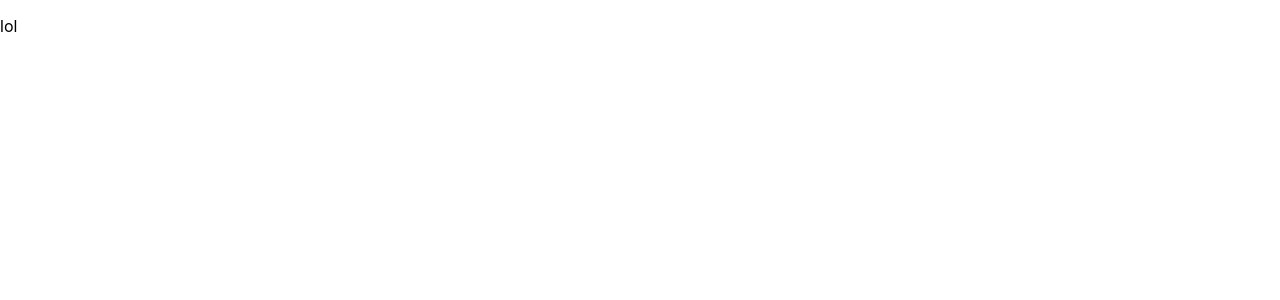
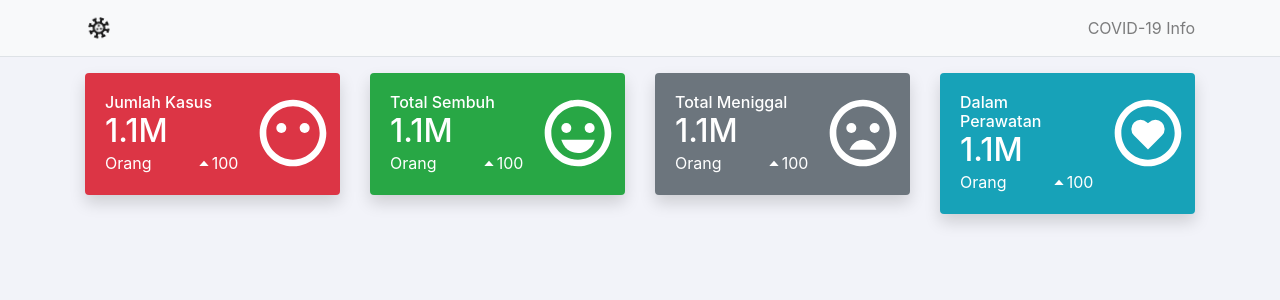
Before and after one commit to adisaktijrs/covid19-info, a React (Create React App) app: page / in a window 1280 px wide. Shown: the top 300 px of the page. Built offline with nearby package versions, Linux system fonts and the light colour scheme.

Commit message:
add header and card components

```diff
--- a/package.json
+++ b/package.json
@@ -9,6 +9,7 @@
     "bootstrap": "^4.6.0",
     "react": "^17.0.1",
     "react-dom": "^17.0.1",
+    "react-icons": "^4.1.0",
     "react-scripts": "4.0.1",
     "reactstrap": "^8.9.0",
     "web-vitals": "^0.2.4"
--- a/src/App.js
+++ b/src/App.js
@@ -1,8 +1,10 @@
+import Layout from './components/Layout';
+import styles from './App.module.css';
 
 function App() {
   return (
-    <div>
-      <p>lol</p>
+    <div className={styles.App}>
+      <Layout />
     </div>
   );
 }
--- /dev/null
+++ b/src/App.module.css
@@ -0,0 +1,3 @@
+body {
+    background-color: #f2f3f9 !important;
+}
--- a/src/components/Card.js
+++ b/src/components/Card.js
@@ -0,0 +1,34 @@
+import { Card, CardText, CardTitle, Col, Row } from 'reactstrap';
+import { BiSad, BiHappy, BiHeartCircle, BiMehBlank, BiCaretUp } from "react-icons/bi";
+
+import styles from './Card.module.css';
+
+const card = (props) => {
+    let icon = <BiMehBlank className={styles.IconSize} />;
+    if (props.icon === 'BiHappy') {
+        icon = <BiHappy className={styles.IconSize} />;
+    } else if (props.icon === 'BiHeartCircle') {
+        icon = <BiHeartCircle className={styles.IconSize} />;
+    } else if (props.icon === 'BiSad') {
+        icon = <BiSad className={styles.IconSize} />;
+    }
+
+    return (
+        <Card body inverse color={props.color} className={"border-0 shadow rounded"}>
+            <Row>
+                <Col>
+                    <CardTitle tag="h6" className={"mb-0"}>{props.title}</CardTitle>
+                    <CardText tag="h2" className={"mb-0"}>{props.total}</CardText>
+                    <CardText >
+                        Orang <span className={"float-right"}>
+                            <BiCaretUp />{props.update}
+                        </span>
+                    </CardText>
+                </Col>
+                <Col xs="4" className={"pl-0"}>{icon}</Col>
+            </Row>
+        </Card>
+    )
+}
+
+export default card;
--- /dev/null
+++ b/src/components/Card.module.css
@@ -0,0 +1,7 @@
+.IconSize {
+    font-size: 80px;
+    padding: 0;
+    margin: 0;
+    display: block;
+    margin: 0 auto;
+}
--- /dev/null
+++ b/src/components/Header.js
@@ -0,0 +1,21 @@
+import { Container, Navbar, NavbarBrand, NavbarText } from 'reactstrap';
+import { RiVirusLine } from 'react-icons/ri';
+import styles from './Header.module.css';
+
+const header = (props) => {
+
+    return (
+        <div>
+            <Navbar color="light" light className={"mb-3 border-bottom"} >
+                <Container className="themed-container" fluid="md">
+                    <NavbarBrand className={styles.Spin} href="/">
+                        <RiVirusLine className={styles.Virus} />
+                    </NavbarBrand>
+                    <NavbarText>COVID-19 Info</NavbarText>
+                </Container>
+            </Navbar>
+        </div>
+    );
+}
+
+export default header;
--- /dev/null
+++ b/src/components/Header.module.css
@@ -0,0 +1,16 @@
+.Spin {
+    animation: rotation 2s infinite linear;
+}
+
+.Virus {
+  font-size: 25px
+}
+
+@keyframes rotation {
+    from {
+      transform: rotate(0deg);
+    }
+    to {
+      transform: rotate(359deg);
+    }
+  }
--- /dev/null
+++ b/src/components/Layout.js
@@ -0,0 +1,13 @@
+import Header from './Header';
+import Main from './Main';
+
+const layout = (props) => {
+    return (
+        <div>
+            <Header />
+            <Main />
+        </div>
+    );
+}
+
+export default layout;
--- /dev/null
+++ b/src/components/Main.js
@@ -0,0 +1,49 @@
+import { Row, Col, Container } from 'reactstrap';
+import Card from './Card';
+
+const main = () => {
+  return (
+    <Container className="themed-container" fluid="md">
+      <Row>
+        <Col md="3" className={"mb-2"}>
+          <Card
+            title="Jumlah Kasus"
+            total="1.1M"
+            update="100"
+            color="danger"
+            icon="BiMehBlank" />
+        </Col>
+
+        <Col md="3" className={"mb-2"}>
+          <Card
+            title="Total Sembuh"
+            total="1.1M"
+            update="100"
+            color="success"
+            icon="BiHappy" />
+        </Col>
+
+        <Col md="3" className={"mb-2"}>
+          <Card
+            title="Total Meniggal"
+            total="1.1M"
+            update="100"
+            color="secondary"
+            icon="BiSad" />
+        </Col>
+
+        <Col md="3" className={"mb-2"}>
+          <Card
+            title="Dalam Perawatan"
+            total="1.1M"
+            update="100"
+            color="info"
+            icon="BiHeartCircle" />
+        </Col>
+
+      </Row>
+    </Container>
+  );
+}
+
+export default main;
--- a/src/index.css
+++ b/src/index.css
@@ -1,5 +1,4 @@
 body {
-  margin: 0;
   font-family: -apple-system, BlinkMacSystemFont, 'Segoe UI', 'Roboto', 'Oxygen',
     'Ubuntu', 'Cantarell', 'Fira Sans', 'Droid Sans', 'Helvetica Neue',
     sans-serif;
--- a/src/index.js
+++ b/src/index.js
@@ -3,6 +3,7 @@ import ReactDOM from 'react-dom';
 import './index.css';
 import App from './App';
 import reportWebVitals from './reportWebVitals';
+import 'bootstrap/dist/css/bootstrap.min.css';
 
 ReactDOM.render(
   <React.StrictMode>
```
Also changed, not shown: 2 other files (tests, documents, lock files or other folders).
